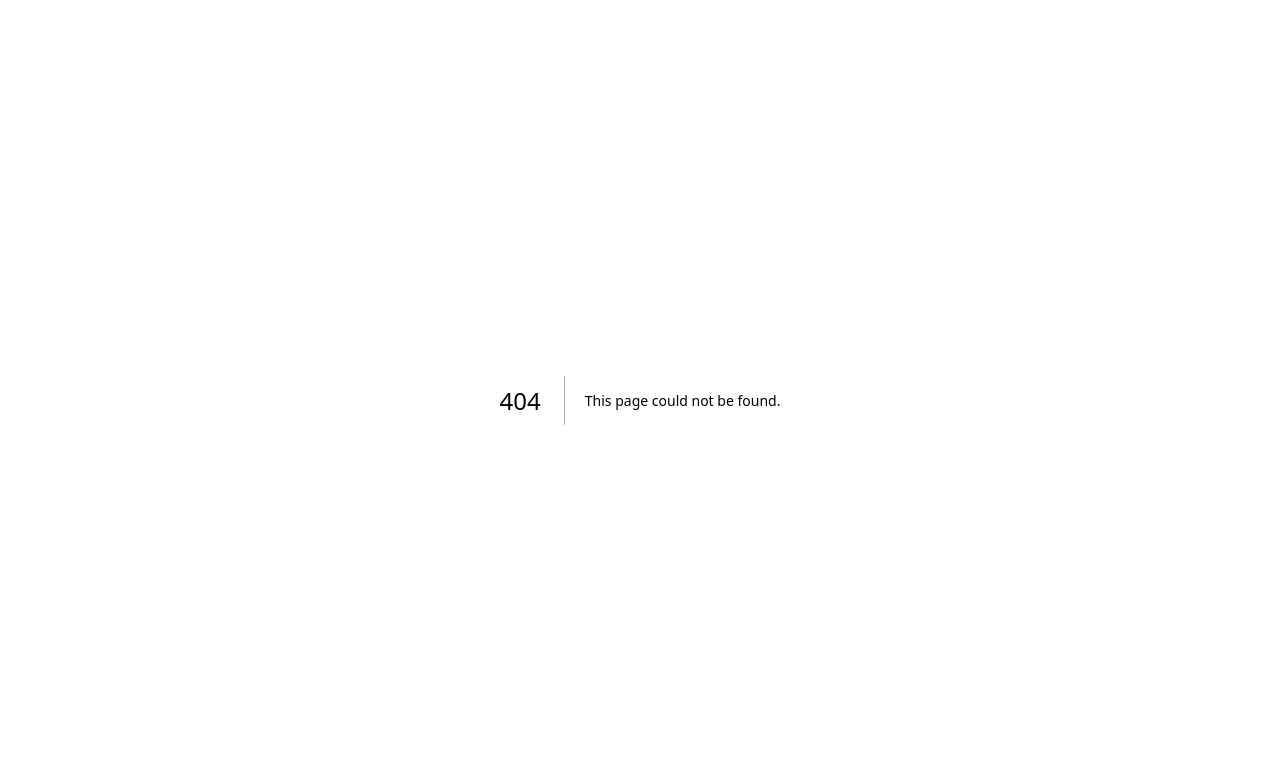
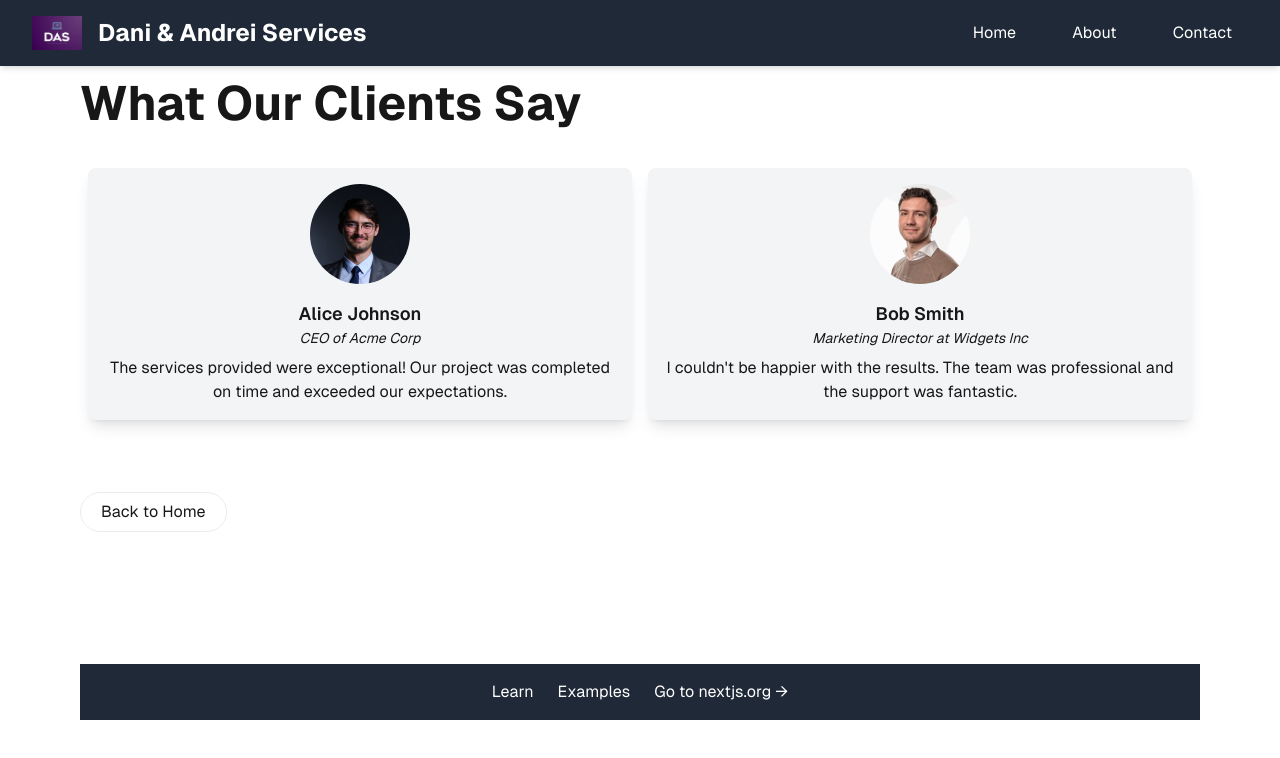
Before and after one commit to Andreihbk/das, a Next.js app: page /testimonials in a window 1280 px wide. Before the commit this address had no page. Shown: the top 758 px of the page. Built offline with nearby package versions, Linux system fonts and the light colour scheme.

Commit message:
added testimonials page

```diff
--- a/src/app/page.tsx
+++ b/src/app/page.tsx
@@ -33,10 +33,10 @@ export default function Home() {
             <h2 className="font-semibold text-lg">Features</h2>
             <p className="mt-2">Discover the unique features that set us apart.</p>
           </div>
-          <div className="bg-gray-100 dark:bg-gray-800 p-4 rounded-lg shadow-lg text-center flex-1 m-2">
+          <Link href="/testimonials" className="bg-gray-100 dark:bg-gray-800 p-4 rounded-lg shadow-lg text-center flex-1 m-2">
             <h2 className="font-semibold text-lg">Testimonials</h2>
             <p className="mt-2">Hear what our satisfied clients say about us.</p>
-          </div>
+          </Link>
         </section>
 
         {/* Call to Action */}
--- /dev/null
+++ b/src/app/testimonials/page.tsx
@@ -0,0 +1,51 @@
+import Image from "next/image";
+import Link from "next/link";
+import React from 'react';
+import Navbar from "../components/Navbar"; // Adjust path if necessary
+import Footer from "../components/Footer"; // Adjust path if necessary
+
+const testimonialsData = [
+  {
+    name: "Alice Johnson",
+    title: "CEO of Acme Corp",
+    testimonial: "The services provided were exceptional! Our project was completed on time and exceeded our expectations.",
+    image: "/matei.png", // Replace with the actual image path
+  },
+  {
+    name: "Bob Smith",
+    title: "Marketing Director at Widgets Inc",
+    testimonial: "I couldn't be happier with the results. The team was professional and the support was fantastic.",
+    image: "/serban.png", // Replace with the actual image path
+  },
+];
+
+export default function Testimonials() {
+  return (
+    <div className="flex flex-col min-h-screen p-8 pb-20 gap-16 sm:p-20 font-[family-name:var(--font-geist-sans)]">
+      <Navbar />
+      <main className="flex flex-col gap-8 flex-grow items-center sm:items-start">
+        <h1 className="text-3xl sm:text-5xl font-bold text-center">What Our Clients Say</h1>
+        <section className="flex flex-col sm:flex-row justify-around w-full">
+          {testimonialsData.map((testimonial, index) => (
+            <div key={index} className="bg-gray-100 dark:bg-gray-800 p-4 rounded-lg shadow-lg text-center flex-1 m-2">
+              <Image
+                src={testimonial.image}
+                alt={`${testimonial.name}'s picture`}
+                width={100}
+                height={100}
+                className="rounded-full mx-auto mb-4"
+              />
+              <h2 className="font-semibold text-lg">{testimonial.name}</h2>
+              <p className="text-sm italic">{testimonial.title}</p>
+              <p className="mt-2">{testimonial.testimonial}</p>
+            </div>
+          ))}
+        </section>
+        <Link href="/" className="mt-8 inline-block rounded-full border border-solid border-black/[.08] dark:border-white/[.145] transition-colors flex items-center justify-center text-base h-10 px-5">
+          Back to Home
+        </Link>
+      </main>
+      <Footer />
+    </div>
+  );
+}
```
Also changed, not shown: public/matei.png (added), public/serban.png (added).
